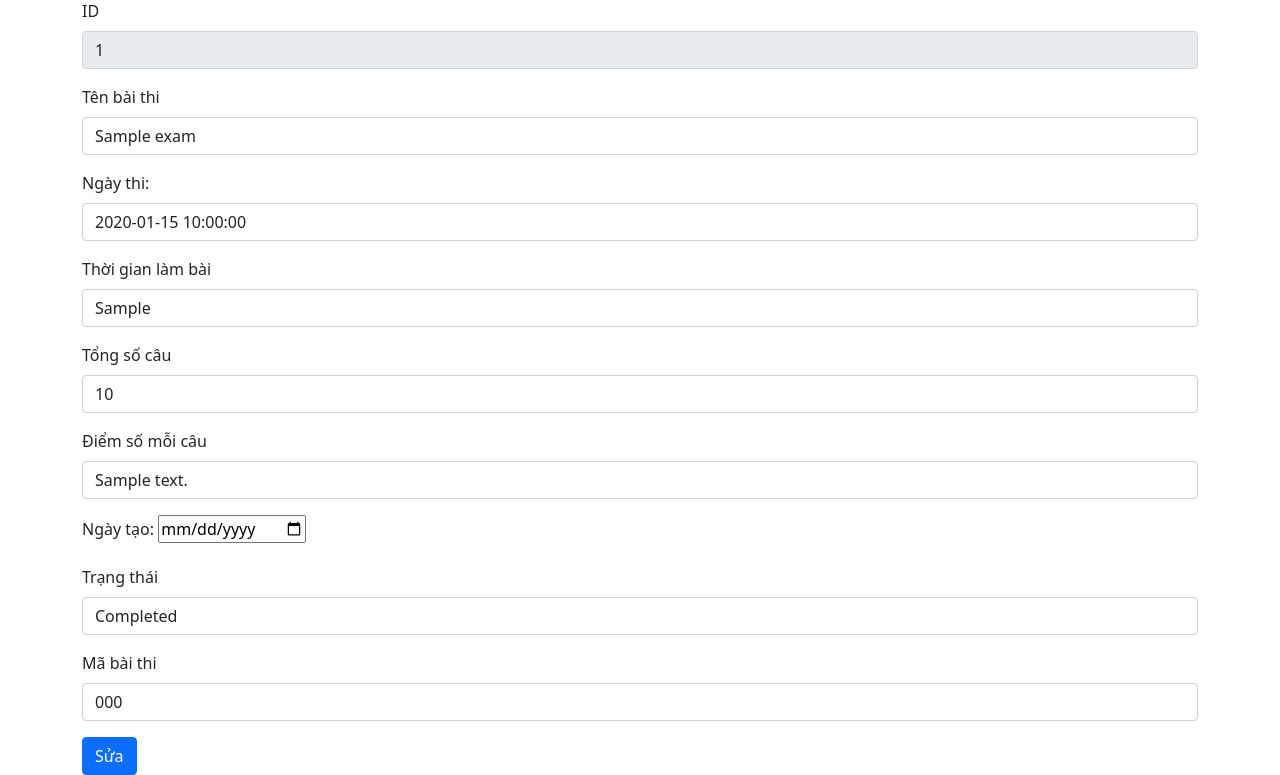
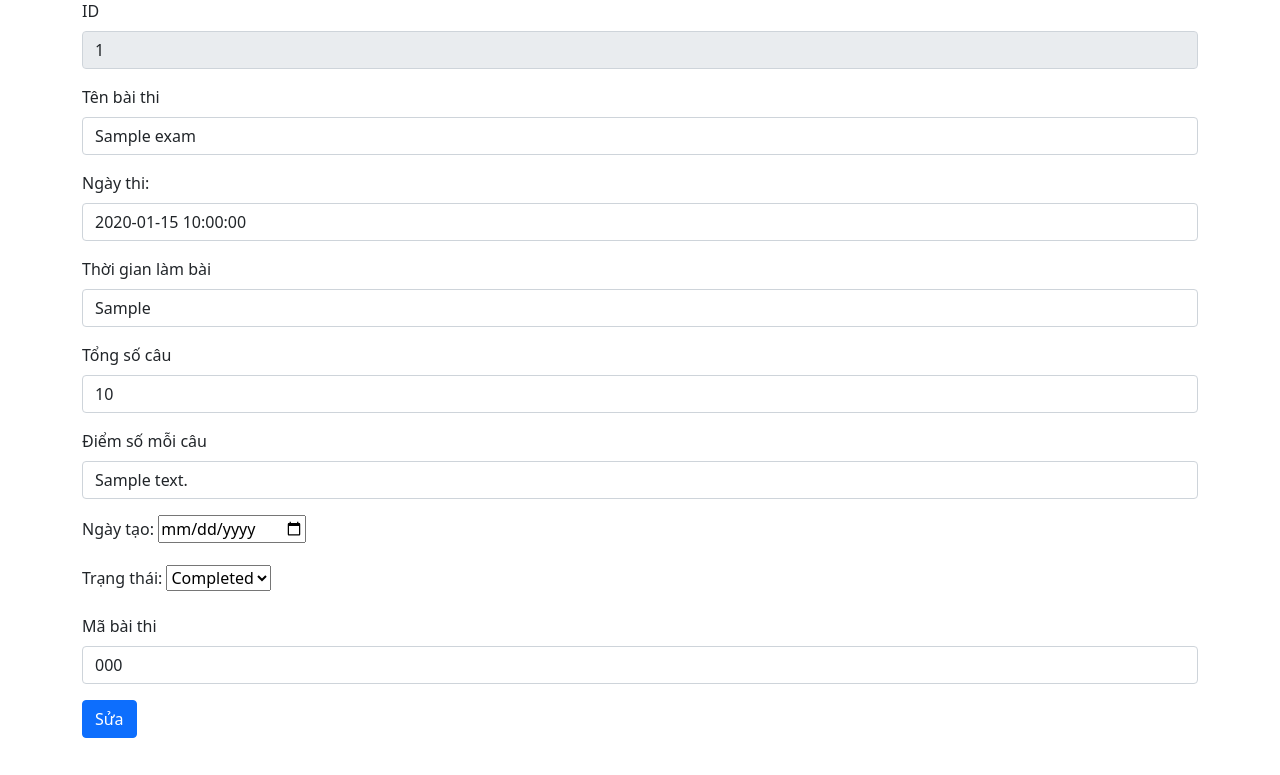
Before and after one commit to Duk1321/CSE485_K61_KTGK_1951060614, a PHP site: page /src/edit.php?id=1 in a window 1280 px wide. Shown: the part 105-880 px from the top of the page. After the commit the page ends 843 px from the top, so only its background shows below. Run offline with PHP 8.4, Linux system fonts and the light colour scheme; tables that the repository leaves empty or names only in its code hold one stand-in row (values such as "Sample post").

Commit message:
edit lại layout và thiết kế thêm dropdown selected cho phần tử được chọn

```diff
--- a/src/add.php
+++ b/src/add.php
@@ -29,16 +29,14 @@
             <input type="text" class="form-control" id="txtPhone" name="txtScore">
         </div>
         <div class="mb-3">
-            <label class="form-label">Trạng thái</label>
+            <label class="form-label">Trạng thái:</label>
             <!-- <input type="text" class="form-control" id="txtStatus" name="txtStatus"> -->
-            <div class="col-sm-10">
             <select name="txtStatus">
                 <option value="Pending">Pending</option>
                 <option value="Created">Created</option>
                 <option value="Started">Started</option>
                 <option value="Completed">Completed</option>
             </select>
-            </div>
         </div>
         <div class="mb-3">
             <label class="form-label">Mã bài thi</label>
--- a/src/edit.php
+++ b/src/edit.php
@@ -58,8 +58,40 @@
             <input type="date" id="start" name="txtDate" value="<?php echo $date ?>">
         </div>
         <div class="mb-3">
-            <label class="form-label">Trạng thái</label>
-            <input type="text" class="form-control" id="txtStatus" name="txtStatus" value="<?php echo  $status ?>">
+            <label class="form-label">Trạng thái: </label>
+            <select name="txtStatus">
+                <?php
+                if($status == "Pending"){
+                    echo
+                        '   <option value="Pending" selected>Pending</option>
+                            <option value="Created">Created</option>
+                            <option value="Started">Started</option>
+                            <option value="Completed">Completed</option>';
+                }
+                if($status == "Created"){
+                    echo
+                        '   <option value="Pending">Pending</option>
+                            <option value="Created" selected>Created</option>
+                            <option value="Started">Started</option>
+                            <option value="Completed">Completed</option>';
+                }
+                if($status == "Started"){
+                    echo
+                        '   <option value="Pending">Pending</option>
+                            <option value="Created">Created</option>
+                            <option value="Started" selected>Started</option>
+                            <option value="Completed">Completed</option>';
+                }
+                if($status == "Completed"){
+                    echo
+                        '   <option value="Pending">Pending</option>
+                            <option value="Created">Created</option>
+                            <option value="Started">Started</option>
+                            <option value="Completed"  selected>Completed</option>';
+                }
+                ?>
+
+            </select>
         </div>
         <div class="mb-3">
             <label class="form-label">Mã bài thi</label>
```
